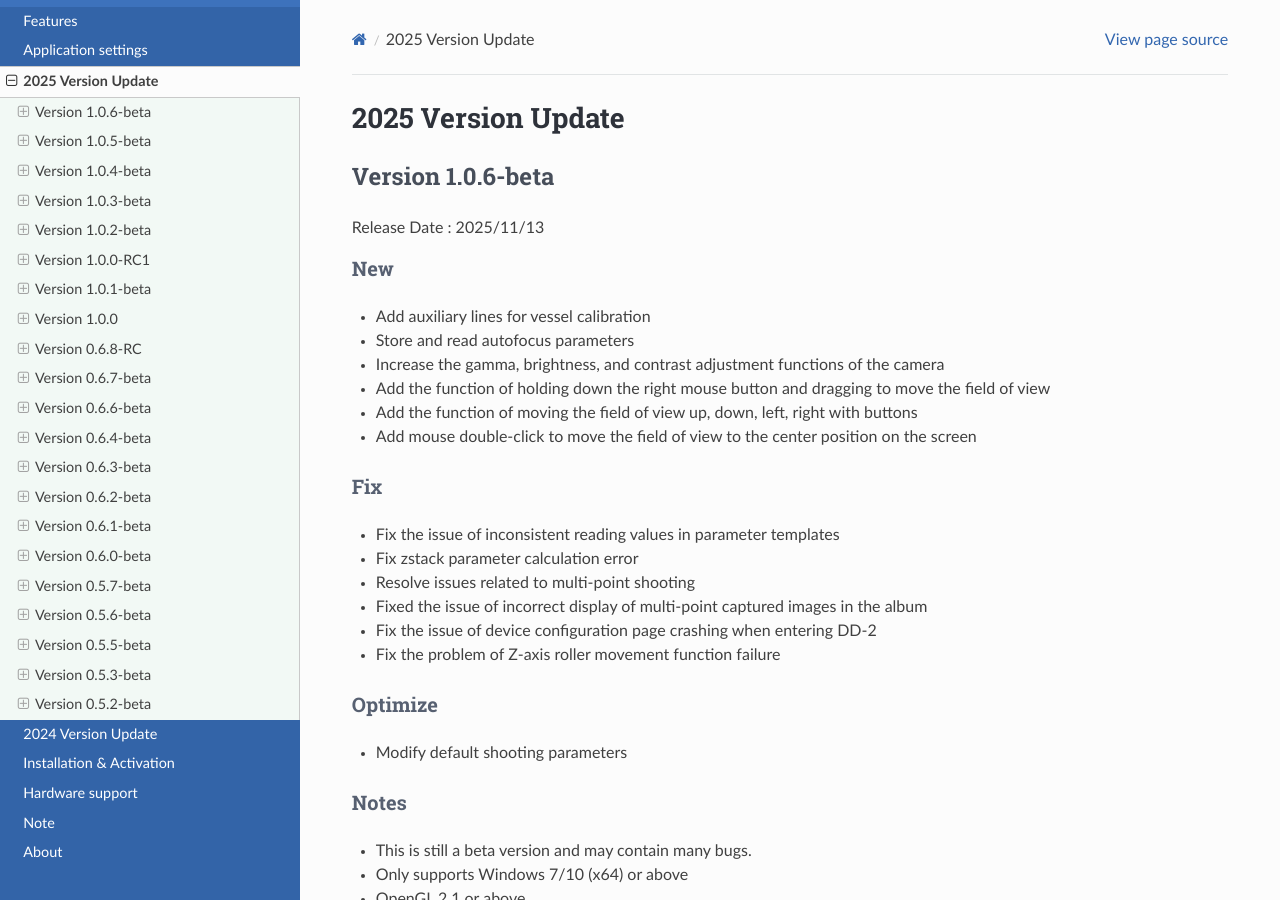
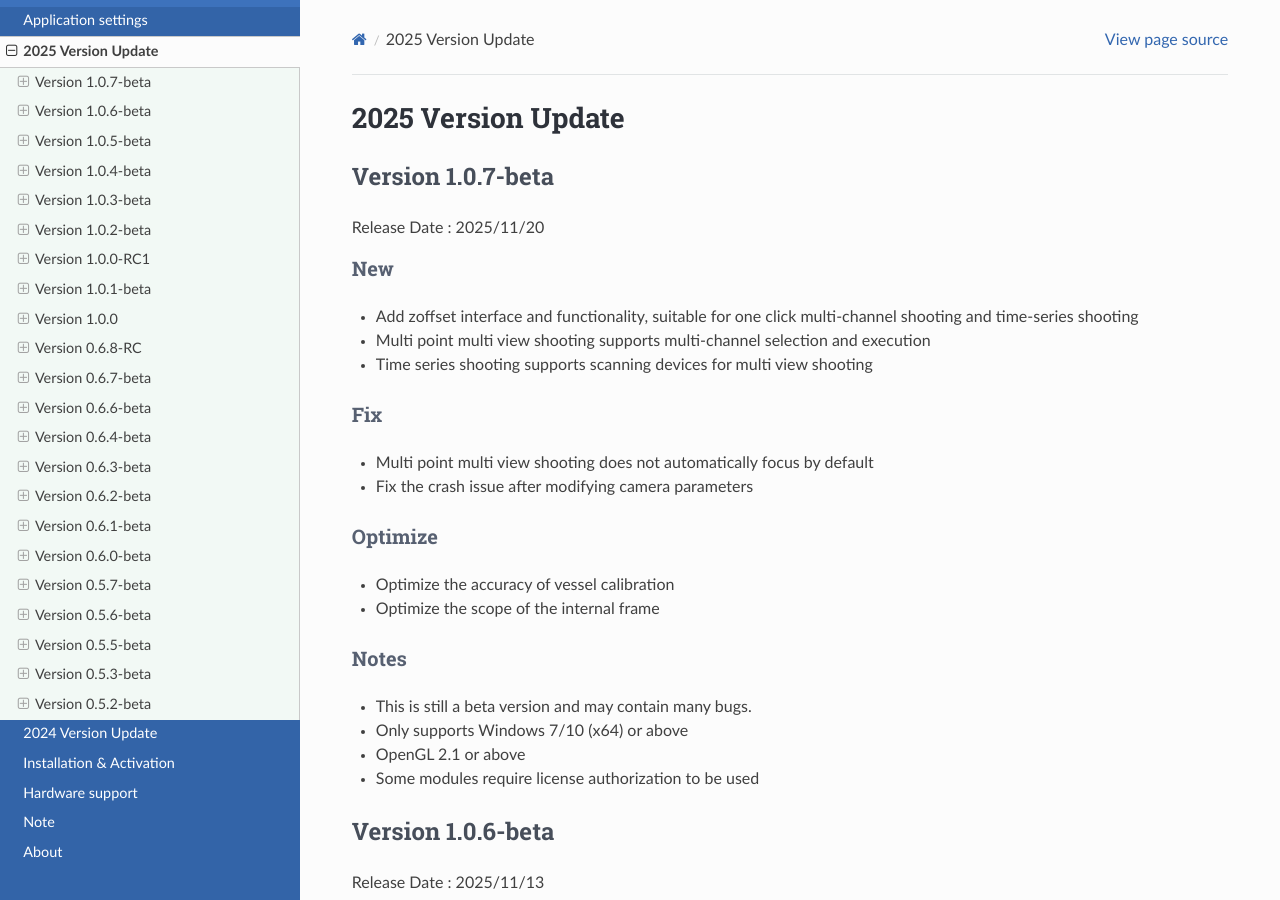
Before and after one commit to yangtong93/living-cell-docs, a Sphinx documentation site: the page built from source/user_guide/upgrade2025.md, in a window 1280 px wide and 900 px high. Built offline with Sphinx 7.4.7 and the Read the Docs theme 3.1.0, drawn with Linux system fonts in a browser that asks for light colours; pages that are not in the unit, such as notebooks, are missing from menus.

Commit message:
feature: 1.0.7-beta

```diff
--- a/source/user_guide/upgrade2025.md
+++ b/source/user_guide/upgrade2025.md
@@ -1,4 +1,28 @@
 # 2025 Version Update
+
+## Version 1.0.7-beta
+
+Release Date : 2025/11/20
+
+### New
+* Add zoffset interface and functionality, suitable for one click multi-channel shooting and time-series shooting
+* Multi point multi view shooting supports multi-channel selection and execution
+* Time series shooting supports scanning devices for multi view shooting
+
+### Fix
+* Multi point multi view shooting does not automatically focus by default
+* Fix the crash issue after modifying camera parameters
+
+### Optimize
+* Optimize the accuracy of vessel calibration
+* Optimize the scope of the internal frame
+
+
+### Notes
+* This is still a beta version and may contain many bugs.
+* Only supports Windows 7/10 (x64) or above
+* OpenGL 2.1 or above
+* Some modules require license authorization to be used
 
 ## Version 1.0.6-beta
 
```
Also changed, not shown: 1 other file.
